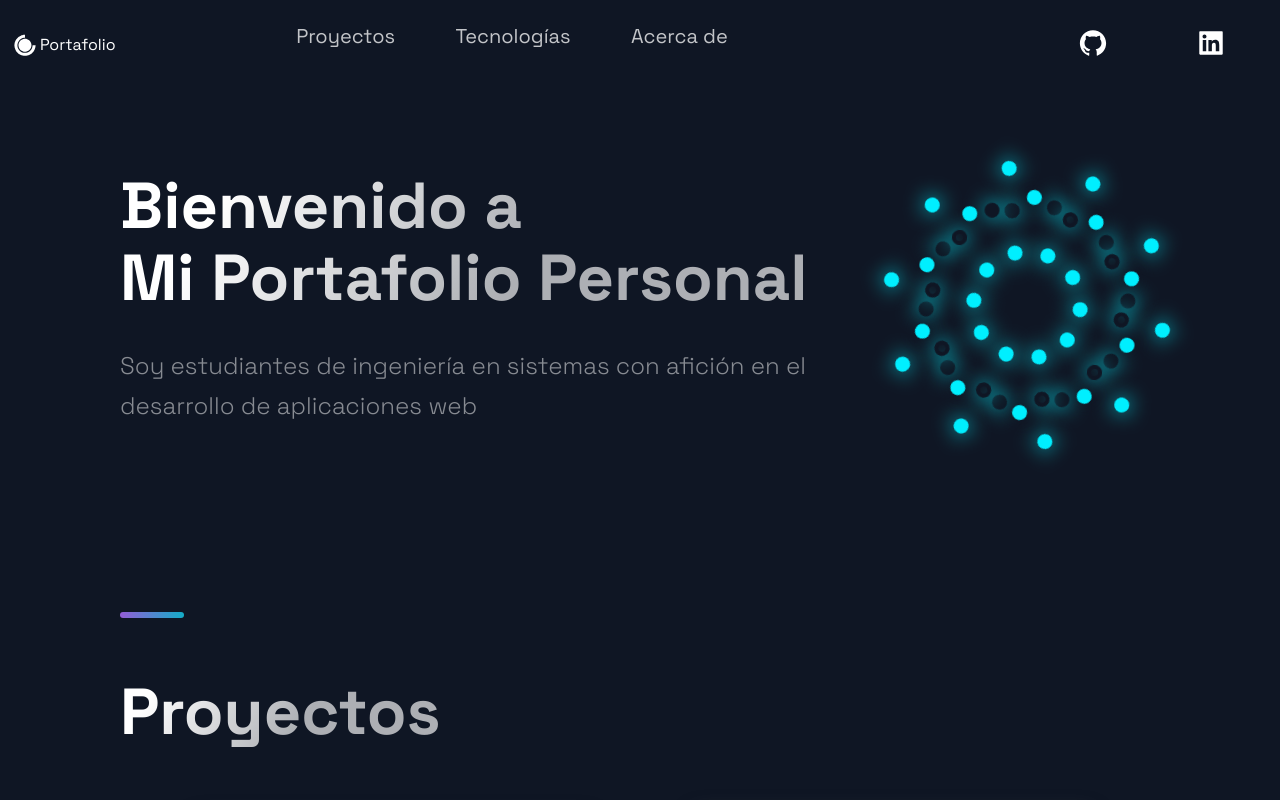
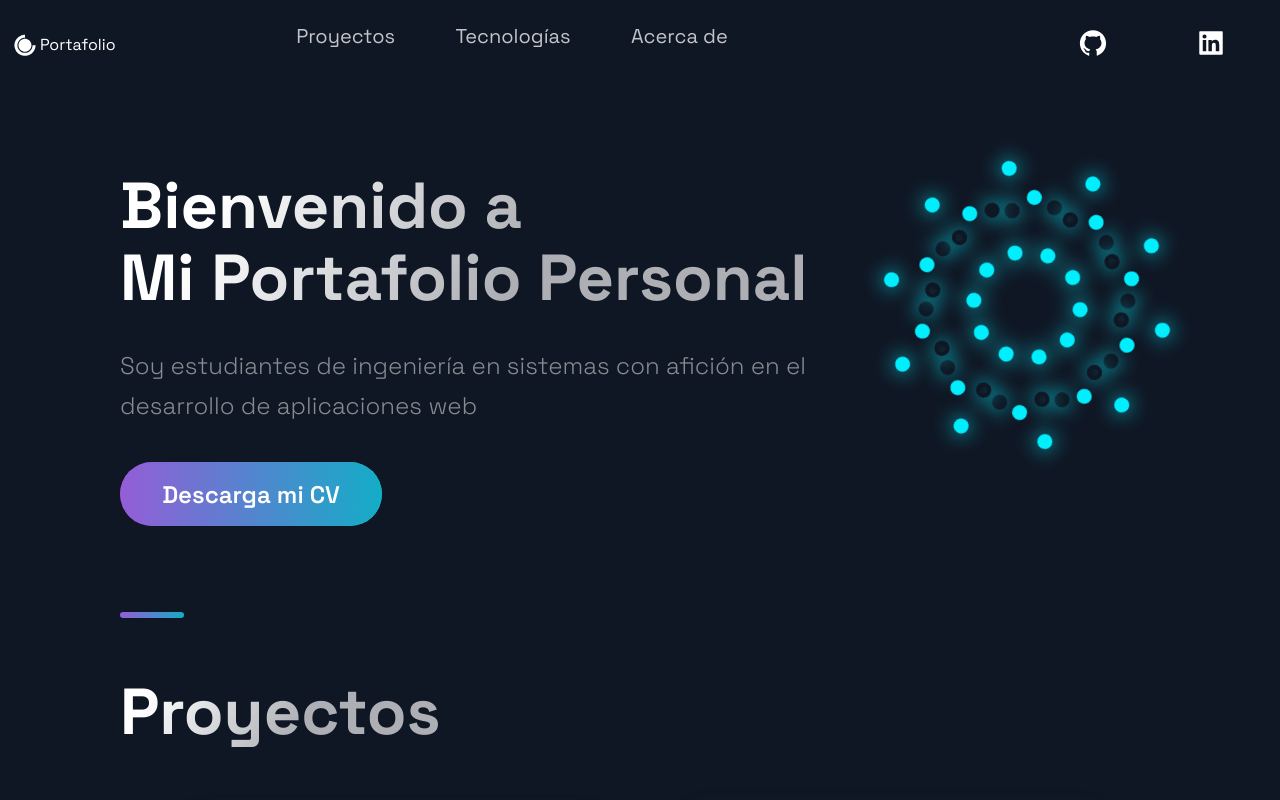
Before and after one commit to CrisGoDev/Port, a Next.js app: page / in a window 1280 px wide. Shown: the top 800 px of the page. Built offline with nearby package versions, Linux system fonts and the light colour scheme.

Commit message:
Adding my cv

```diff
--- a/src/components/Hero/Hero.js
+++ b/src/components/Hero/Hero.js
@@ -18,11 +18,9 @@ const Hero = (props) => (
         <SectionText>
         Soy estudiantes de ingeniería en sistemas con afición en el desarrollo de aplicaciones web
         </SectionText>
-        {/* <a href={require('../../resume/res.pdf')} download={res.pdf}>
-        <Button onClick={()=>{
-
-        }} >Obten mi Cv</Button>
-        </a> */}
+        <form method='get' action='res.pdf' target='_blank'>
+          <Button>Descarga mi CV</Button>
+        </form>
 
       </LeftSection>
     </Section>
```
